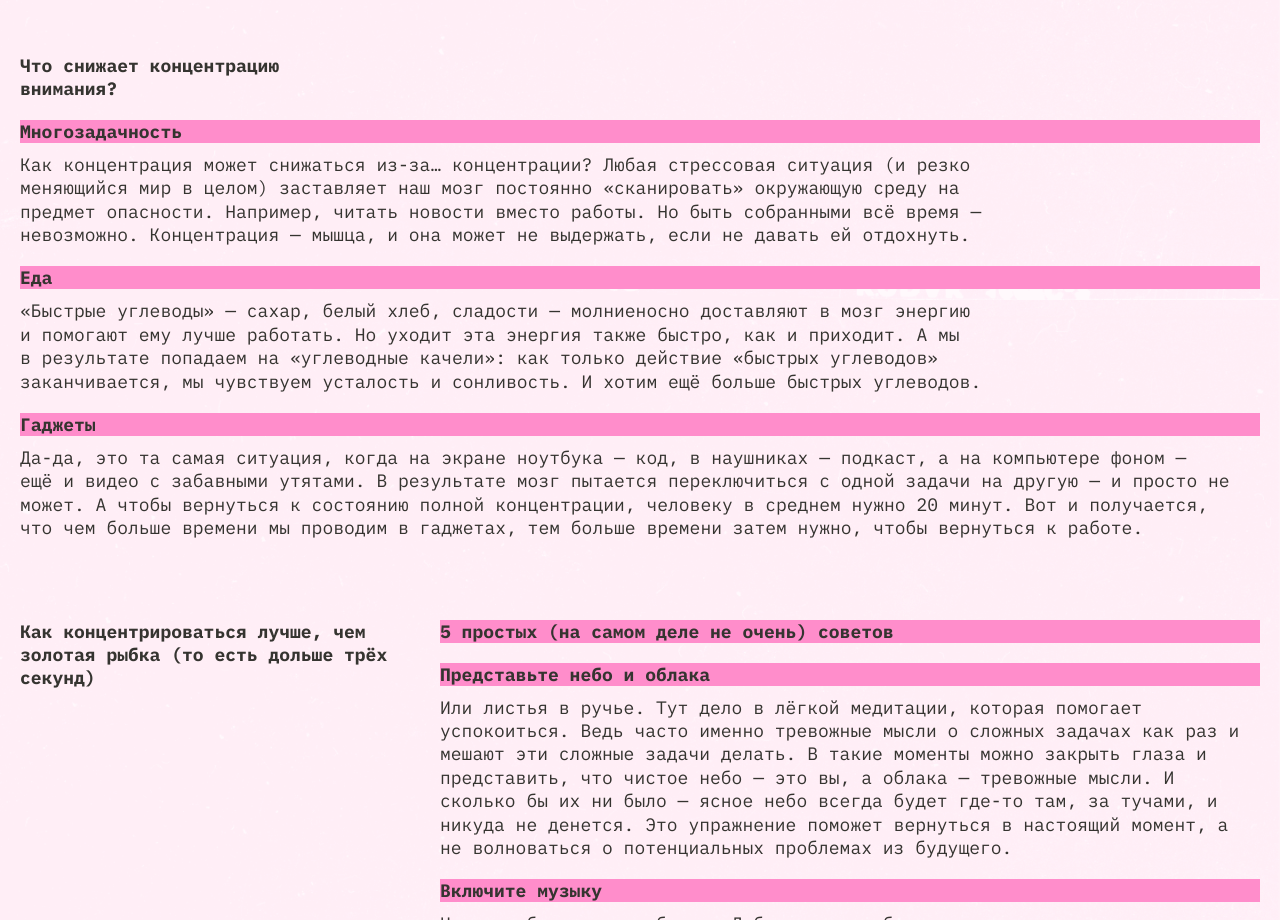
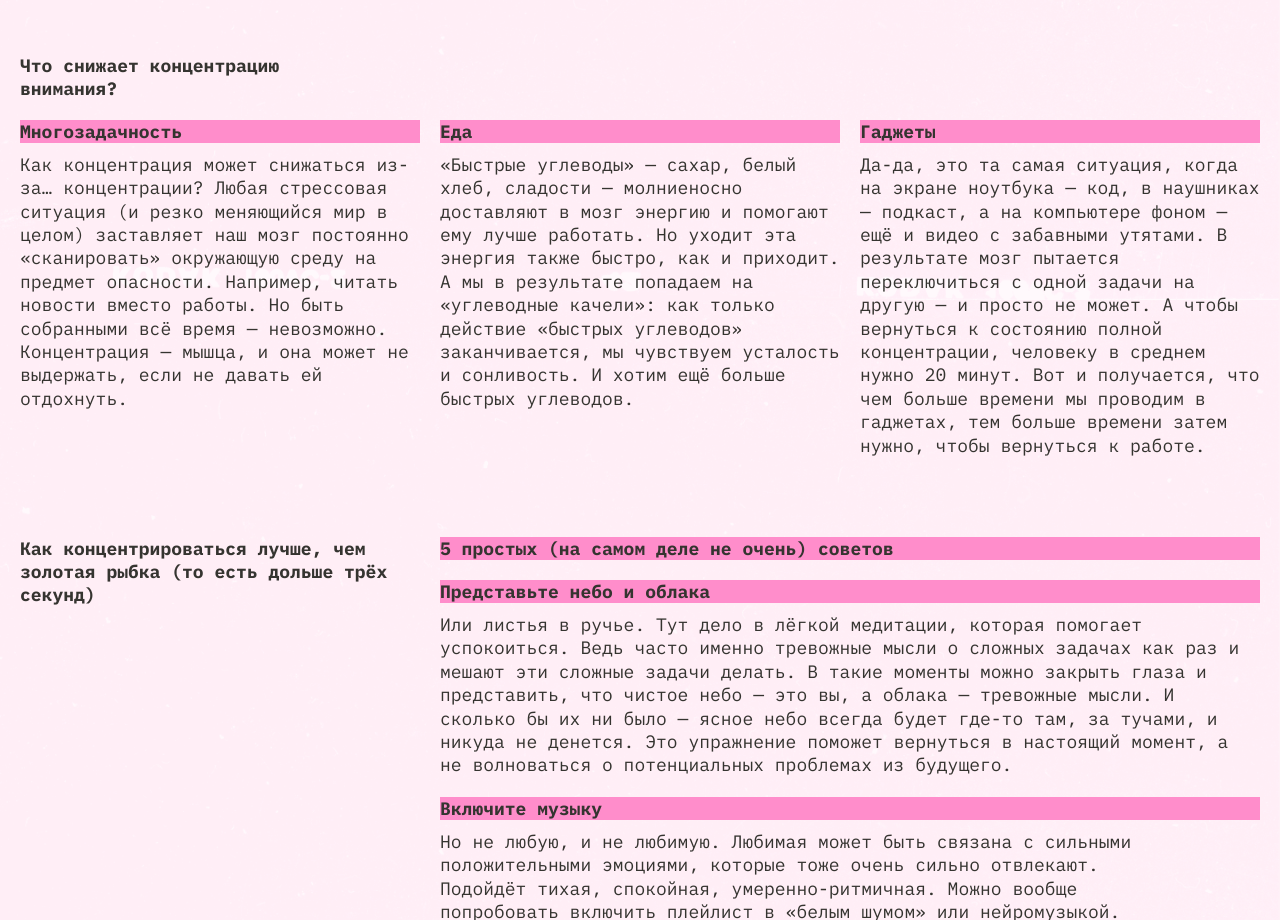
Before and after one commit to SergeyFedorov007/slozhno-sosredotochitsya, a plain HTML site: page index.html in a window 1280 px wide. Shown: the part 1300-2220 px from the top of the page. Drawn offline with Linux system fonts and the light colour scheme.

Commit message:
repare error in actions

```diff
--- a/styles/style.css
+++ b/styles/style.css
@@ -235,6 +235,12 @@
 
 /*main section end*/
 
+.art {
+  display: grid;
+  grid-template-columns: repeat(3, 1fr);
+  gap: 20px;
+}
+
 .title-what {
   grid-column: 1/-1;
   max-width: 310px;
@@ -312,10 +318,6 @@
   .header__text {
     max-width: 364px;
     margin-top: 20px;
-  }
-
-  .art {
-    display: flex;
   }
 
   .title-what {
```
